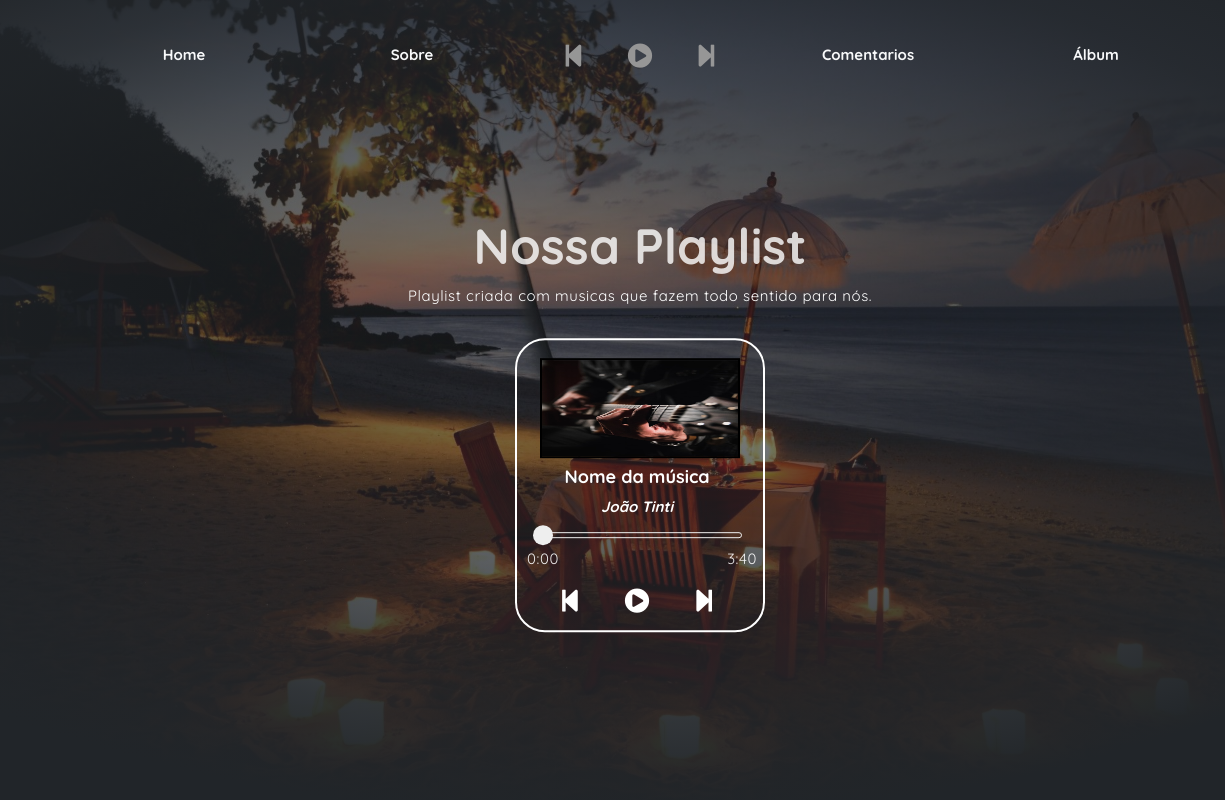
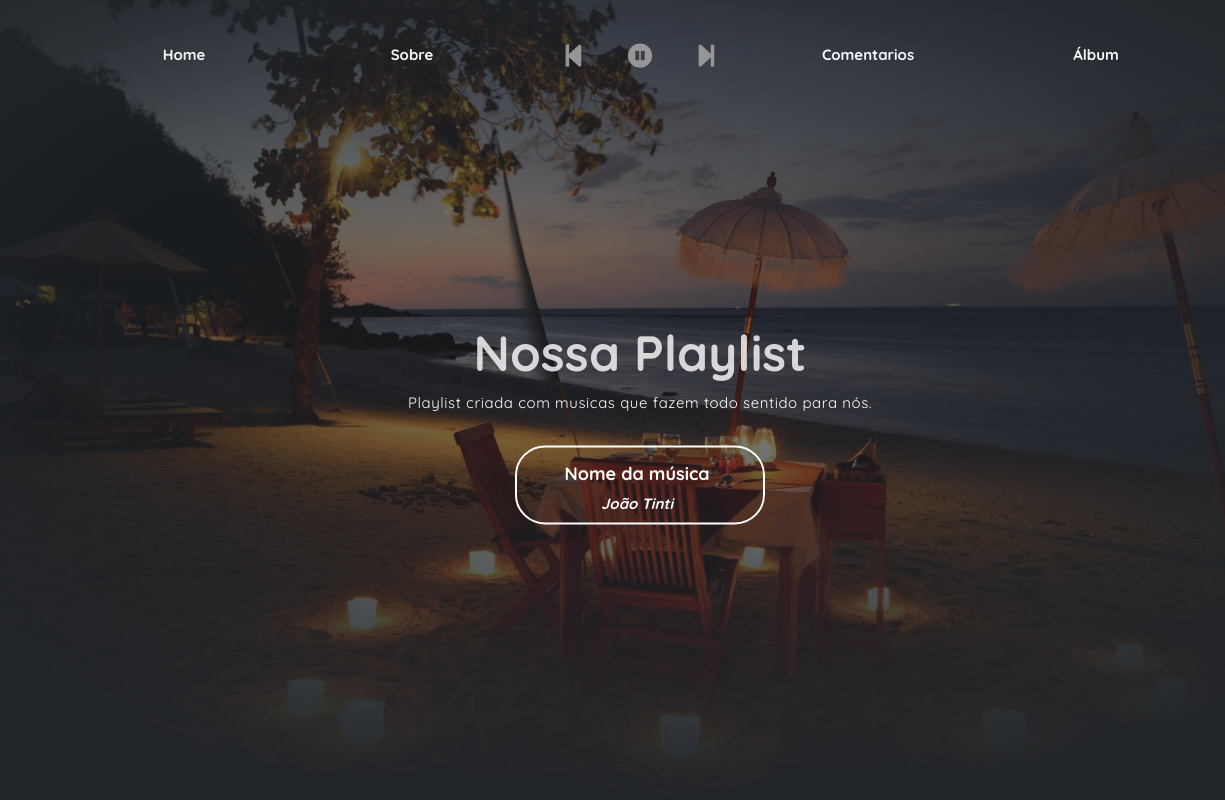
Before and after one commit to Eduardoprzs/site-gabi, a website: page index.html in a window 1280 px wide. Shown: the top 800 px of the page, 0-1225 px from the left. Drawn offline with nearby package versions, Linux system fonts and the light colour scheme.

Commit message:
musicas inclusas e reparos no player
musicas inclusas e reparos no player

```diff
--- a/index.html
+++ b/index.html
@@ -55,28 +55,14 @@
           <p class="header-subtitle ">Playlist criada com musicas que fazem todo sentido para nós.</p></div>
 
           <div class="boxmusica btn btn-theme-color modal-toggle ">
-            <img class="imgplayer" src="imagens/rock.jpg">
+
     <div class="descricao ">
         <div class="nomemsc">Nome da música</div>
         <i class="nomeart">João Tinti</i>
     </div>
-    <div class="duracao">
-        <div class="barra">
-            <progress value="0" max="1"></progress>
-            <div class="ponto"></div>
-        </div>
-        <div class="tempo">
-            <p class="inicio">0:00</p>
-            <p class="fim">3:40</p>
-        </div>
-    </div>
-    <div class="player">
-        <i class="fas fa-step-backward setas anterior"></i>
-        <i class="fas fa-play-circle botao-play"></i>
-        <i class="fas fa-pause-circle botao-pause"></i>
-        <i class="fas fa-step-forward setas proxima"></i>
-    </div>
-    <audio src="musicas/We Ride! - Reed Mathis.mp3"></audio>
+
+
+    <audio autoplay preload="metadata" src="musicas/We Ride! - Reed Mathis.mp3"></audio>
     </div>
 
       </div>
@@ -201,7 +187,7 @@
                       <h5 class="card-title">Léo</h5>
                       <p class="card-text "> Minha irmã, estou muito feliz em poder dizer que estou presenciando uma data tão especial pra vc e Dudu. Feliz por ver a felicidade de vcs, e saber que estão em boas mãos, tanto vc, quanto ele. <b class="retiscencia" onclick="clicou()">Continuar lendo..</b><p onclick="esconder()" class="teste">
                         Que vcs tenham sabedoria para enfrentar todas as dificuldades que encontrarão. E reforço, o viver em relacionamento é aprender a lidar com as diferenças do outro, e acima de tudo se respeitarem.
-                        Contem comigo sempre que precisarem. Parabéns pelo aniversário de namoro.</p>
+                        Contem comigo sempre que precisarem. Parabéns pelo aniversário de namoro.</p></p>
 
                       <p class="card-text"><small class="text-muted">Last updated 3 mins ago</small></p>
                     </div>
--- a/script.js
+++ b/script.js
@@ -1,14 +1,21 @@
+window.onload = function(){
+    document.querySelector('.botao-pause').style.display = 'block';
+    document.querySelector('.botao-play').style.display = 'none';
+}
+
 let musicas = [
-    {titulo:'Gatinha manhosa', artista:'Erasmo Carlos', src:'musicas/10 - Gatinha Manhosa.mp3', img:'imagens/erasmo.jpg'},
-    {titulo:'Samba raiz', artista:'Bossa Nova Brasil', src:'musicas/Ella Vater - The Mini Vandals.mp3', img:'imagens/samba.jpg'},
-    {titulo:'Música piano', artista:'John Green', src:'musicas/A Brand New Start - TrackTribe (1).mp3', img:'imagens/piano.jpg'}
+    {titulo:'My Girl ', artista:'The Temptations', src:'musicas/The Temptations - My Girl (tradução,legendadoletra,lyric).mp3', img:'imagens/erasmo.jpg'},
+    {titulo:'Can I Be Him', artista:'James Arthur', src:'musicas/James Arthur - Can I Be Him.mp3', img:'imagens/erasmo.jpg'},
+    {titulo:'Never Be Alone', artista:'Shawn Mendes', src:'musicas/Shawn Mendes - Never Be Alone (Official Audio).mp3', img:'imagens/samba.jpg'},
+    {titulo:'Pra Ter O Seu Amor', artista:'Jorge & Matheus', src:'musicas/Pra Ter O Seu Amor (Live In Sao Paulo  2010).mp3', img:'imagens/piano.jpg'},
+    {titulo:'Gatinha Manhosa', artista:'Erasmo Carlos', src:'musicas/Gatinha Manhosa.mp3', img:'imagens/piano.jpg'}
 ];
 
 let musica = document.querySelector('audio');
 let indexMusica = 0;
 
-let duracaoMusica = document.querySelector('.fim');
-let imagem = document.querySelector('img');
+
+
 let nomeMusica = document.querySelector('.descricao div');
 let nomeArtista = document.querySelector('.descricao i');
 
@@ -19,19 +26,19 @@ document.querySelector('.botao-play').addEventListener('click', tocarMusica);
 
 document.querySelector('.botao-pause').addEventListener('click', pausarMusica);
 
-musica.addEventListener('timeupdate', atualizarBarra);
+
 
 document.querySelector('.anterior').addEventListener('click', () => {
     indexMusica--;
     if (indexMusica < 0) {
-        indexMusica = 2;
+        indexMusica = 4;
     }
     renderizarMusica(indexMusica);
 });
 
 document.querySelector('.proxima').addEventListener('click', () => {
     indexMusica++;
-    if (indexMusica > 2){
+    if (indexMusica > 4){
         indexMusica = 0;
     }
     renderizarMusica(indexMusica);
@@ -43,8 +50,8 @@ function renderizarMusica(index){
     musica.addEventListener('loadeddata', () => {
         nomeMusica.textContent = musicas[index].titulo;
         nomeArtista.textContent = musicas[index].artista;
-        imagem.src = musicas[index].img;
-        duracaoMusica.textContent = segundosParaMinutos(Math.floor(musica.duration));
+
+
     });
 }
 
@@ -60,12 +67,6 @@ function pausarMusica(){
     document.querySelector('.botao-play').style.display = 'block';
 }
 
-function atualizarBarra(){
-    let barra = document.querySelector('progress');
-    barra.style.width = Math.floor((musica.currentTime / musica.duration) * 100) + '%';
-    let tempoDecorrido = document.querySelector('.inicio');
-    tempoDecorrido.textContent = segundosParaMinutos(Math.floor(musica.currentTime));
-}
 
 function segundosParaMinutos(segundos){
     let campoMinutos = Math.floor(segundos / 60);
```
Also changed, not shown: 5 other files.
